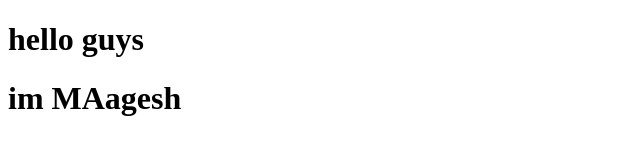
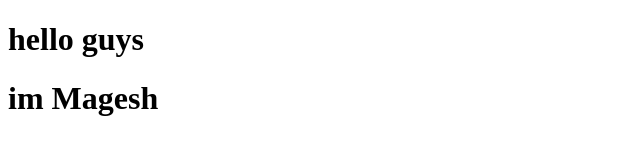
Before and after one commit to metaxcoder1/codebase, a plain HTML site: page index.html in a window 1280 px wide. Shown: the whole page, without its empty margins (0-640 px from the left). Drawn offline with Linux system fonts and the light colour scheme.

Commit message:
feat : name corrected

```diff
--- a/index.html
+++ b/index.html
@@ -7,6 +7,6 @@
 </head>
 <body>
     <h1>hello guys</h1>
-    <h1>im MAagesh</h1>
+    <h1>im Magesh</h1>
 </body>
 </html>
```
